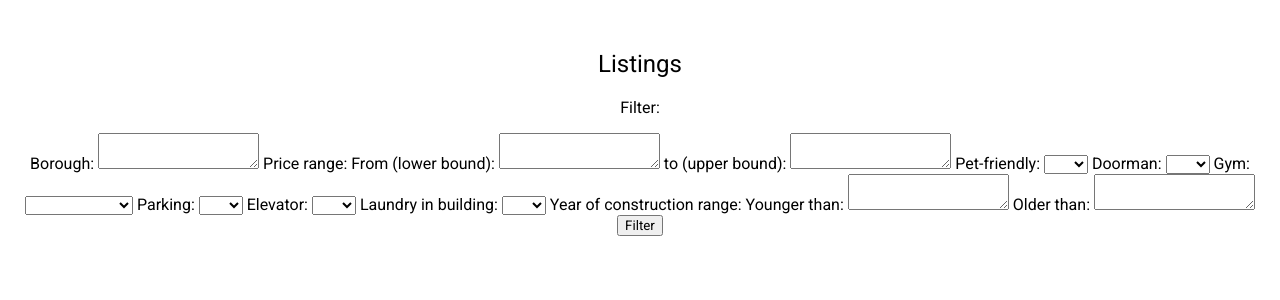
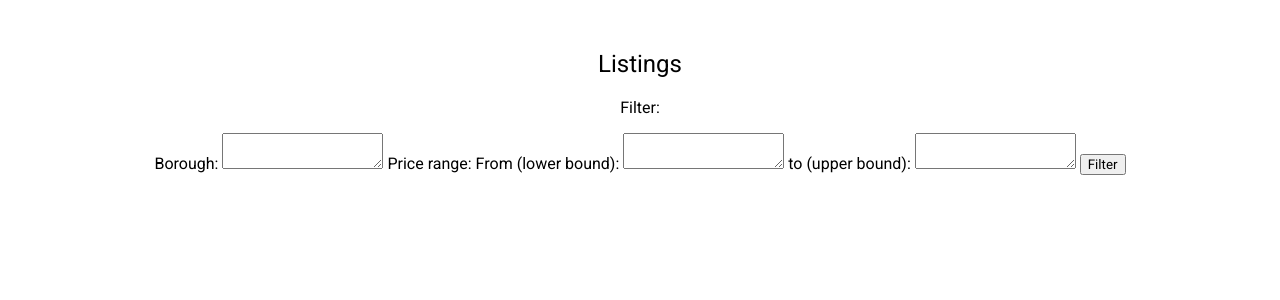
Before and after one commit to software-students-fall2022/final-project-project5-team4, a Flask app: template web-app/templates/filter.html in a window 1280 px wide. Shown: the part 240-540 px from the top of the page. Run offline with Flask 2, Linux system fonts and the light colour scheme; the template is opened without the code that fills it, so the values that code supplies are empty.

Commit message:
removed fields overlapping with advanced search

```diff
--- a/web-app/templates/filter.html
+++ b/web-app/templates/filter.html
@@ -11,47 +11,6 @@
         <textarea type="text" id="flower" name="flower"></textarea>
         to (upper bound):
         <textarea type="text" id="fupper" name="fupper"></textarea>
-        Pet-friendly:
-        <select name="fpets" id="fpets">
-            <option value="">   </option>
-            <option value="Yes">Yes</option>
-            <option value="No">No</option>
-        </select>
-        Doorman:
-        <select name="fdoorman" id="fdoorman">
-            <option value="">   </option>
-            <option value="Yes">Yes</option>
-            <option value="No">No</option>
-        </select>
-        Gym:
-        <select name="fgym" id="fgym">
-            <option value="">   </option>
-            <option value="Yes">Low to high</option>
-            <option value="No">Highest to low</option>
-        </select>
-        Parking:
-        <select name="fparking" id="fparking">
-            <option value="">   </option>
-            <option value="Yes">Yes</option>
-            <option value="No">No</option>
-        </select>
-        Elevator:
-        <select name="felevator" id="felevator">
-            <option value="">   </option>
-            <option value="Yes">Yes</option>
-            <option value="No">No</option>
-        </select>
-        Laundry in building:
-        <select name="flaundry" id="flaundry">
-            <option value="">   </option>
-            <option value="Yes">Yes</option>
-            <option value="No">No</option>
-        </select>
-        Year of construction range:
-        Younger than:
-        <textarea type="text" id="fyounger" name="fyounger"></textarea>
-        Older than:
-        <textarea type="text" id="folder" name="folder"></textarea>
     <input type="submit" name="filter-btn" value="Filter" /></form>
 </p>
 
```
